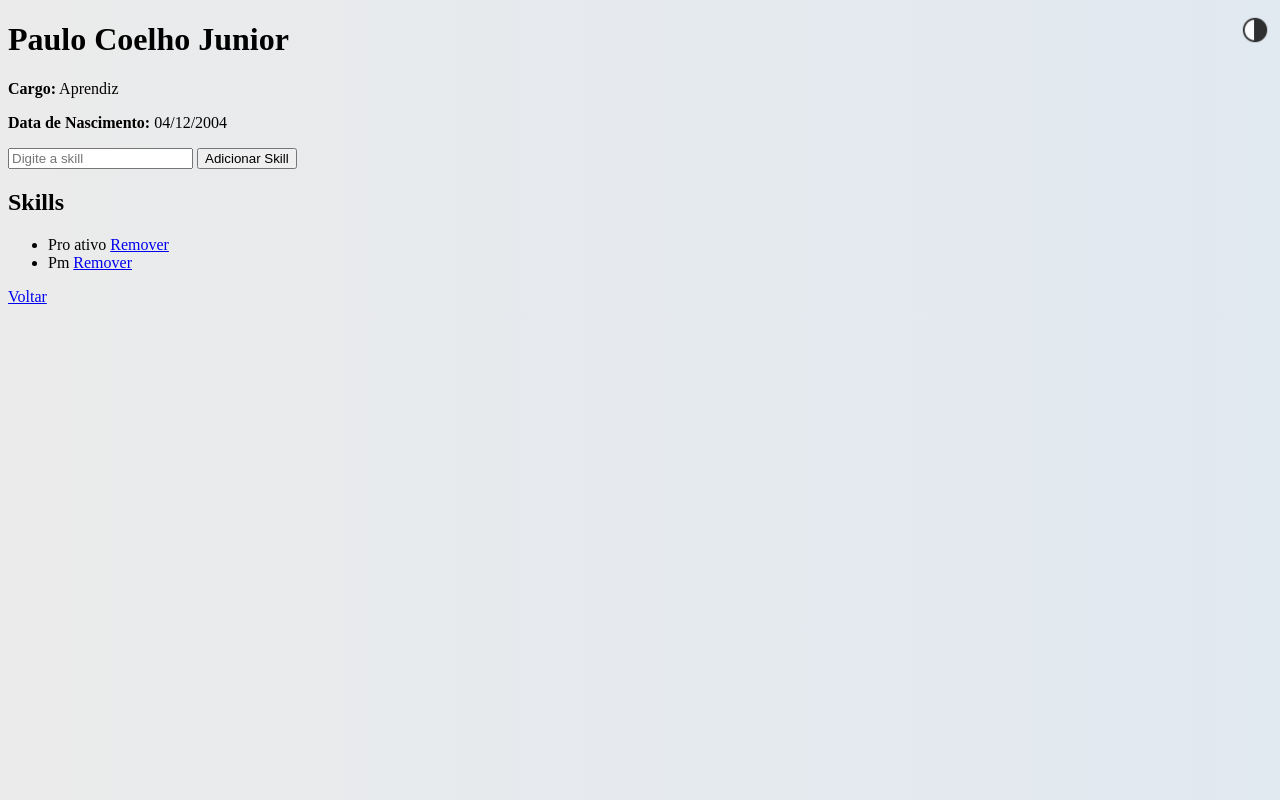
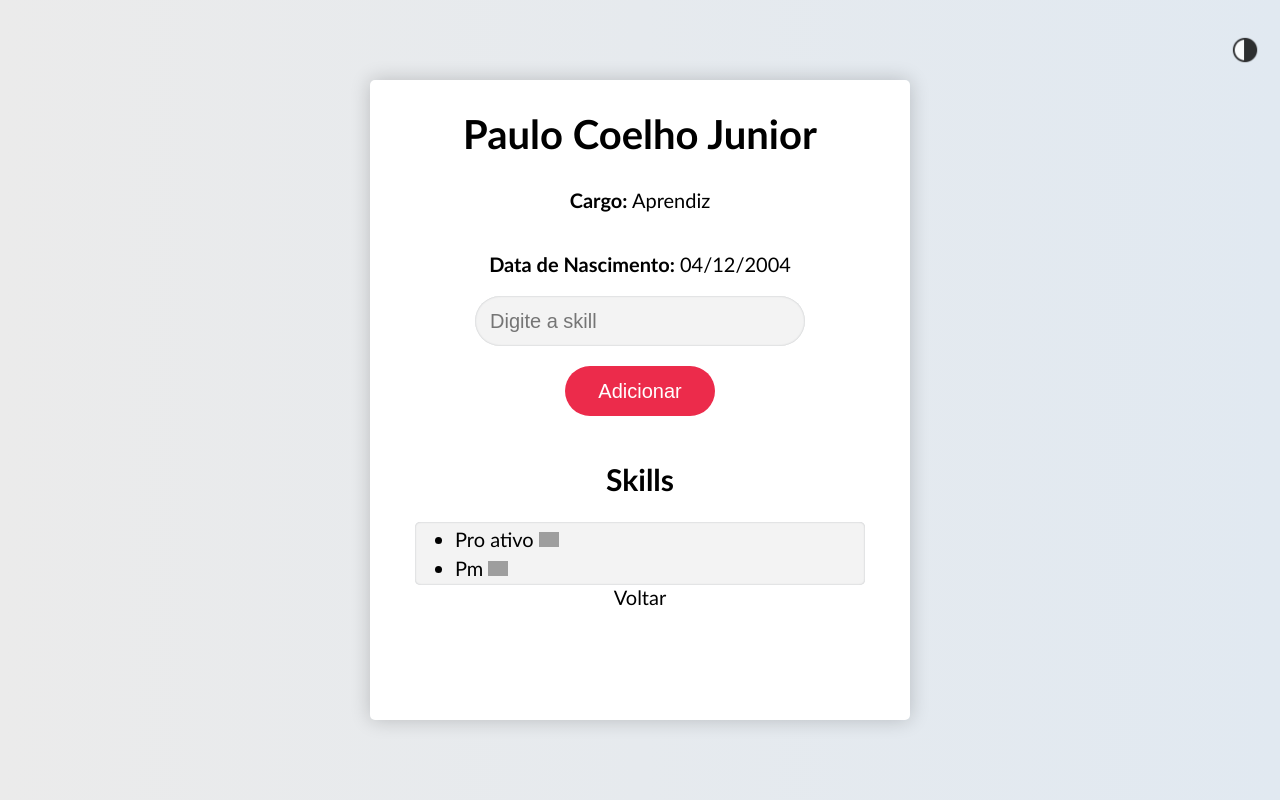
Before and after one commit to V1N1nam/Django, a Django app: page /funcionario/1/ in a window 1280 px wide. Run offline with Django 5.2, Linux system fonts and the light colour scheme; data comes from the database, SQL or seed files in the repository; both versions use the stored data as it was after the commit; some libraries are stand-ins or nearby versions; grey boxes are pictures that could not be loaded.

Commit message:
design da skills list

```diff
--- a/app/static/app/css/skills.css
+++ b/app/static/app/css/skills.css
@@ -0,0 +1,90 @@
+html, body {
+    height: 100%;
+    width: 100%;
+    margin: 0;
+    display: flex;
+    flex-direction: column;
+    justify-content: center;
+    place-items: center;
+    font-family: Calibri;
+}
+
+a{
+    text-decoration: none;
+    color: #000;
+}
+
+.skillsContainer{
+    display: flex;
+    flex-direction: column;
+    align-items: center;
+    box-shadow: 0 0 20px 0 rgba(0, 0, 0, 0.2);
+    border-radius: 5px;
+    width: 500px;
+    height: 600px;
+    padding: 20px;
+    background-color: white;
+    font-size: 20px;
+}
+
+h1{
+    margin: 10px 0;
+}
+
+form{
+    display: flex;
+    flex-direction: column;
+    align-items: center;
+}
+
+input[type="text"] {
+    width: 300px;
+    height: 20px;
+    padding: 15px 15px;
+    border-radius: 50px;
+    outline: none;
+    border: none;
+    background-color: rgb(243, 243, 243);
+    box-shadow: inset 0 0 2px #b8bbbe;
+    font-size: 20px;
+    color:rgb(73, 73, 73);
+}
+
+button{
+    width: 150px;
+    margin: 20px 10px;
+    height: 50px;
+    border-radius: 50px;
+    cursor: pointer;
+    outline: none;
+    color: white;
+    font-size: 20px;
+
+    background-color: rgb(236, 43, 75);
+    border: none;
+}
+
+.skillsList{
+    display: flex;
+    flex-direction: column;
+    align-items: left;
+    justify-content: center;
+    overflow-y: scroll;
+
+    width: 90%;
+    border-radius: 5px;
+    background-color: rgb(243, 243, 243);
+    box-shadow: inset 0 0 2px #b8bbbe;
+}
+
+.skillsList a img{
+    width: 20px;
+}
+
+.skillsList li{
+    margin: 5px 0;
+}
+
+.skillsList ul{
+    margin: 0;
+}
--- a/app/templates/skills.html
+++ b/app/templates/skills.html
@@ -16,24 +16,28 @@
 {% endblock %}
 
 {% block content %}
+    <div class="skillsContainer">
         <h1>{{ funcionario.nome }}</h1>
         <p><strong>Cargo:</strong> {{ funcionario.cargo }}</p>
         <p><strong>Data de Nascimento:</strong> {{ funcionario.data_nascimento|date:"d/m/Y" }}</p>
         <form method="post" action="{% url 'add_skill' funcionario.id %}">
             {% csrf_token %}
             <input id="skillInput" name="skill" type="text" placeholder="Digite a skill">
-        <button type="submit">Adicionar Skill</button>
+            <button type="submit">Adicionar</button>
         </form>
         <h2>Skills</h2>
+        <div class="skillsList">
             <ul id="skillsUl">
                 {% for skill in funcionario.skills.all %}
                     <li>
                         {{ skill.nome }}
-                <a href="{% url 'remove_skill' funcionario.id skill.id %}" class="remove-skill">Remover</a>
+                        <a href="{% url 'remove_skill' funcionario.id skill.id %}" class="remove-skill"><img src="{% static 'app/img/icons/delete.png' %}" alt=""></a>
                     </li>
                 {% empty %}
                     <li>Não há skills cadastradas.</li>
                 {% endfor %}
             </ul>
+        </div>
         <a href="{% url 'main' %}">Voltar</a>
+    </div>
 {% endblock %}
```
Also changed, not shown: db.sqlite3. Lines whose indentation alone changed are shown as unchanged.
